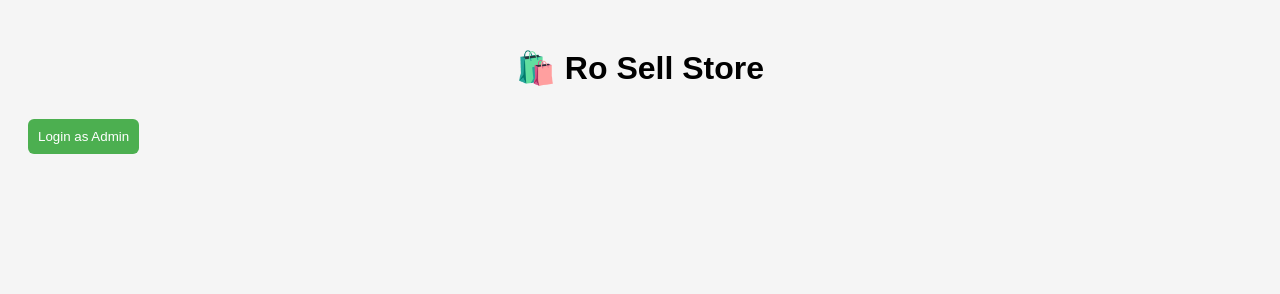
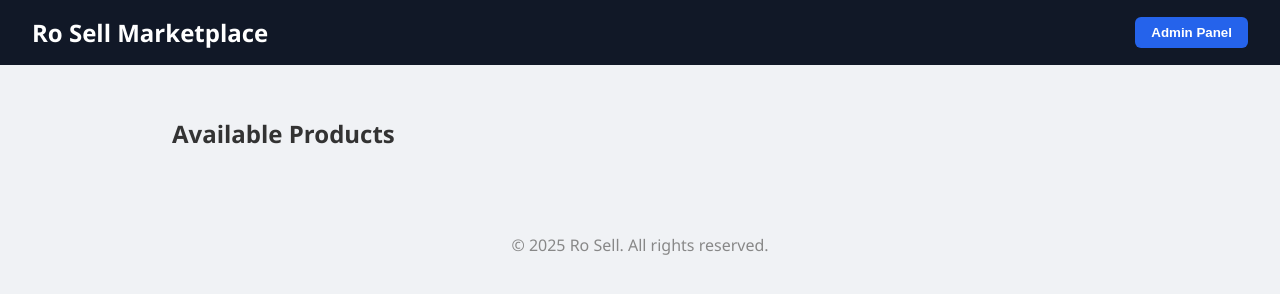
Before and after one commit to Jaketherappernice/Ro-Sell-test-1-v2, a plain HTML site: page index.html in a window 1280 px wide. Drawn offline with Linux system fonts and the light colour scheme; no server answers.

Commit message:
Update index.html

```diff
--- a/index.html
+++ b/index.html
@@ -3,37 +3,102 @@
 <head>
   <meta charset="UTF-8" />
   <title>Ro Sell - Home</title>
+  <meta name="viewport" content="width=device-width, initial-scale=1.0" />
   <script src="https://www.gstatic.com/firebasejs/9.22.2/firebase-app-compat.js"></script>
   <script src="https://www.gstatic.com/firebasejs/9.22.2/firebase-database-compat.js"></script>
   <style>
+    * {
+      box-sizing: border-box;
+    }
     body {
-      font-family: sans-serif;
-      background: #f5f5f5;
-      padding: 20px;
+      margin: 0;
+      font-family: 'Segoe UI', sans-serif;
+      background: #f0f2f5;
+      color: #333;
     }
-    h1 { text-align: center; }
+    header {
+      background: #111827;
+      color: white;
+      padding: 1rem 2rem;
+      display: flex;
+      justify-content: space-between;
+      align-items: center;
+    }
+    header h1 {
+      margin: 0;
+      font-size: 1.5rem;
+    }
+    header button {
+      background: #2563eb;
+      color: white;
+      padding: 0.5rem 1rem;
+      border: none;
+      border-radius: 6px;
+      cursor: pointer;
+      font-weight: bold;
+    }
+    main {
+      padding: 2rem;
+      max-width: 1000px;
+      margin: auto;
+    }
+    .grid {
+      display: grid;
+      gap: 1.5rem;
+      grid-template-columns: repeat(auto-fit, minmax(280px, 1fr));
+    }
     .product {
-      background: #fff;
-      margin: 15px;
-      padding: 15px;
+      background: white;
       border-radius: 10px;
-      box-shadow: 0 2px 6px rgba(0,0,0,0.1);
+      padding: 1.5rem;
+      box-shadow: 0 4px 12px rgba(0,0,0,0.06);
+      transition: transform 0.2s;
     }
-    button {
-      background: #4CAF50;
+    .product:hover {
+      transform: translateY(-4px);
+    }
+    .product h3 {
+      margin: 0 0 0.5rem;
+    }
+    .product p {
+      margin: 0.25rem 0;
+    }
+    .product .price {
+      color: #10b981;
+      font-weight: bold;
+      margin-top: 0.5rem;
+    }
+    .product button {
+      margin-top: 1rem;
+      background: #16a34a;
       color: white;
       border: none;
-      padding: 10px;
-      margin-top: 10px;
+      padding: 0.5rem 1rem;
+      border-radius: 6px;
       cursor: pointer;
-      border-radius: 6px;
+      font-weight: bold;
+    }
+    footer {
+      text-align: center;
+      padding: 2rem;
+      color: #888;
     }
   </style>
 </head>
 <body>
-  <h1>🛍️ Ro Sell Store</h1>
-  <button onclick="askPassword()">Login as Admin</button>
-  <div id="products"></div>
+  <header>
+    <h1>Ro Sell Marketplace</h1>
+    <button onclick="askPassword()">Admin Panel</button>
+  </header>
+
+  <main>
+    <h2>Available Products</h2>
+    <div class="grid" id="products"></div>
+  </main>
+
+  <footer>
+    &copy; 2025 Ro Sell. All rights reserved.
+  </footer>
 
   <script>
     const firebaseConfig = {
@@ -70,7 +135,7 @@
           div.innerHTML = `
             <h3>${name}</h3>
             <p>${description}</p>
-            <p><strong>Price:</strong> ${price}</p>
+            <p class="price">₱${price}</p>
             <button onclick="window.open('${payment}', '_blank')">Place Order</button>
           `;
           container.appendChild(div);
```
